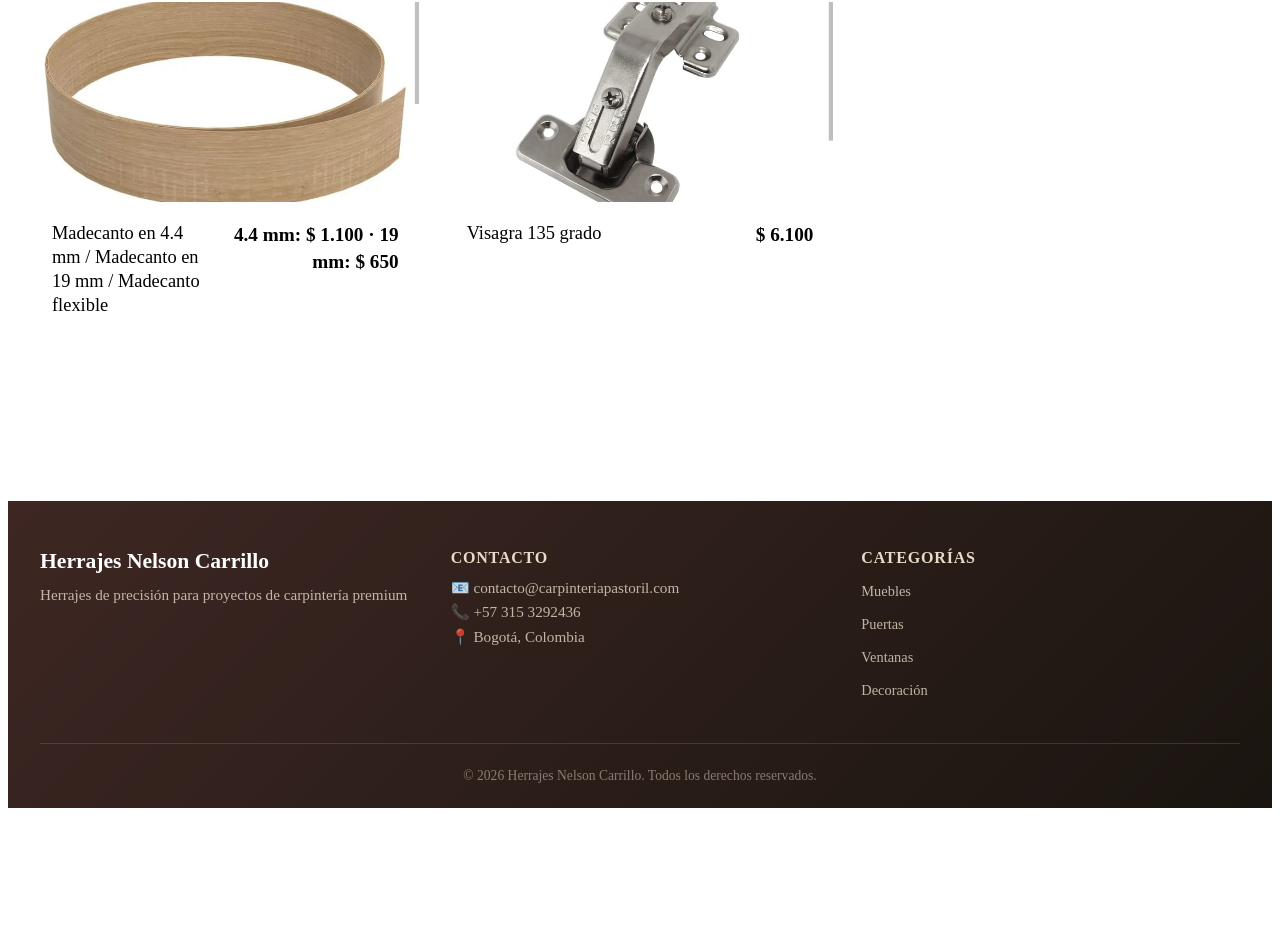
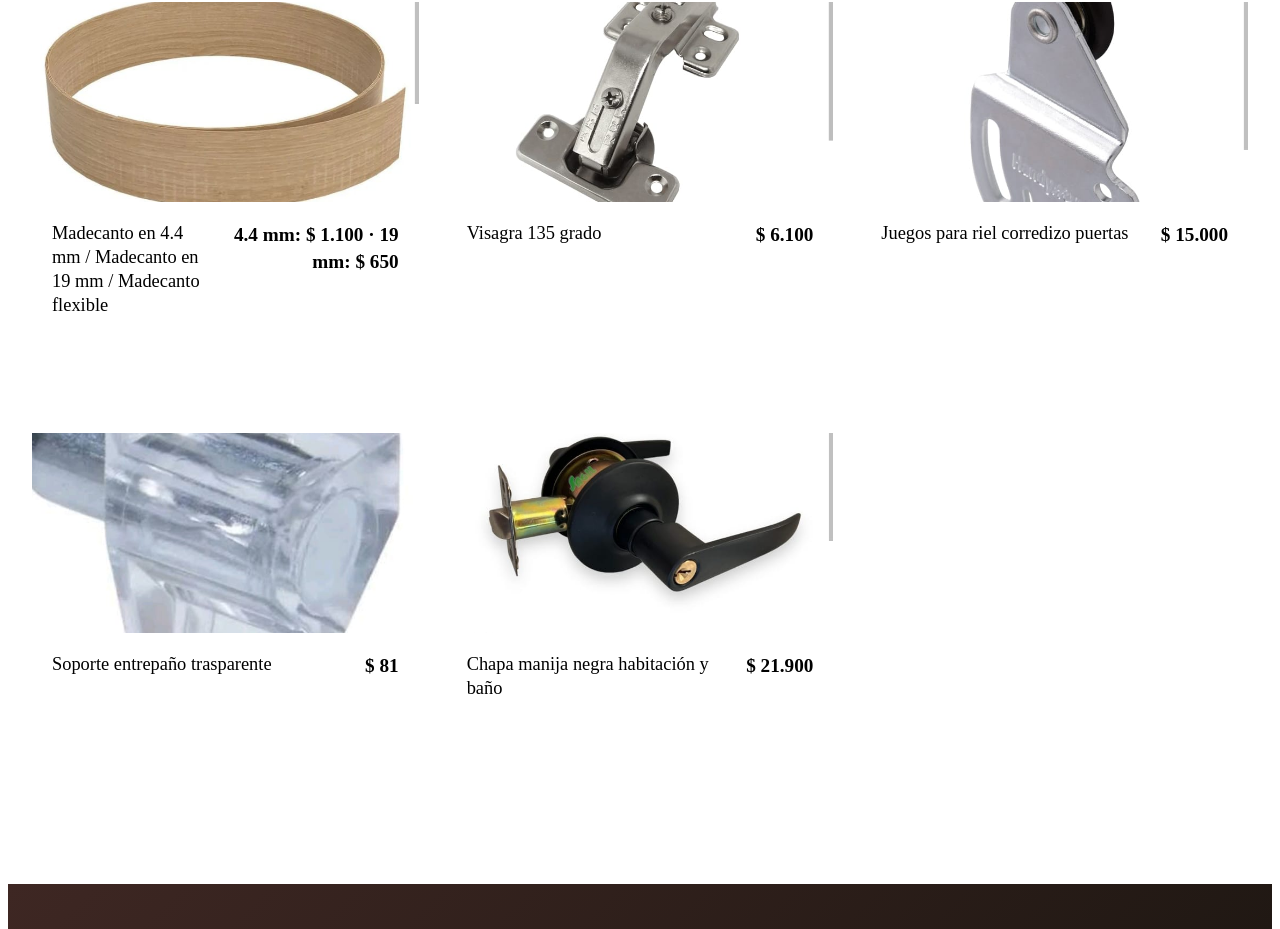
Before and after one commit to WalterJaramillo/broshure_herrajes, an Angular app: page / in a window 1280 px wide. Shown: the part 2956-3885 px from the top of the page. Before the commit the page ends 3772 px from the top, so only its background shows below. Built offline with nearby package versions, Linux system fonts and the light colour scheme.

Commit message:
feat: add catalog items for new images

```diff
--- a/src/app/app.ts
+++ b/src/app/app.ts
@@ -43,7 +43,10 @@ export class App {
     { name: 'Bisagras cierre lento 180 grados', description: '', price: '$ 11.700', imageUrls: ['assets/images/22.jpeg'], category: 'Puertas' },
     { name: 'Chapa pomo metal', description: '', price: '$ 9.500', imageUrls: ['assets/images/24.jpeg'], category: 'Puertas' },
     { name: 'Madecanto en 4.4 mm / Madecanto en 19 mm / Madecanto flexible', description: '', price: '4.4 mm: $ 1.100 · 19 mm: $ 650', imageUrls: ['assets/images/25.jpeg'], category: 'Puertas' },
-    { name: 'Visagra 135 grado', description: '', price: '$ 6.100', imageUrls: ['assets/images/23.jpeg'], category: 'Puertas' }
+    { name: 'Visagra 135 grado', description: '', price: '$ 6.100', imageUrls: ['assets/images/23.jpeg'], category: 'Puertas' },
+    { name: 'Juegos para riel corredizo puertas', description: '', price: '$ 15.000', imageUrls: ['assets/images/16.jpeg'], category: 'Puertas' },
+    { name: 'Soporte entrepaño trasparente', description: '', price: '$ 81', imageUrls: ['assets/images/27.jpeg'], category: 'Muebles' },
+    { name: 'Chapa manija negra habitación y baño', description: '', price: '$ 21.900', imageUrls: ['assets/images/28.jpeg'], category: 'Puertas' }
   ];
 
   protected readonly filteredMaterials = computed(() => {
```
Also changed, not shown: src/assets/images/27.jpeg (added), src/assets/images/28.jpeg (added).
